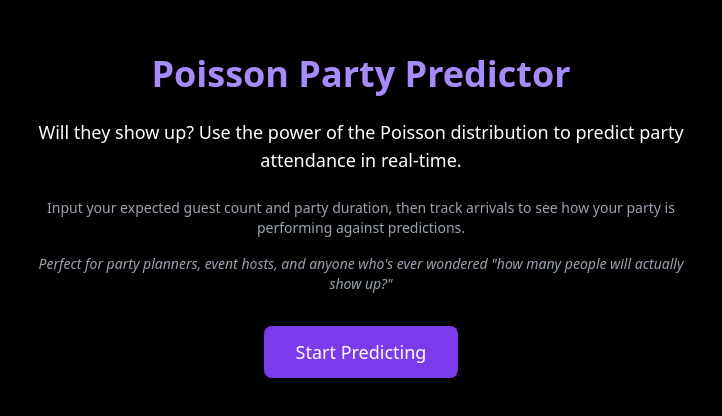
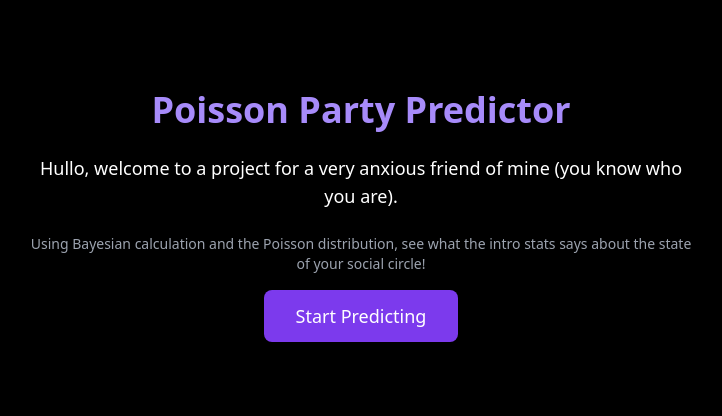
Before and after one commit to osmkhan/poisson-party-predictor, a React (Vite) app: page / in a window 1280 px wide. Shown: the part 184-600 px from the top of the page, without its empty margins (279-1001 px from the left). Built offline with nearby package versions, Linux system fonts and the light colour scheme.

Commit message:
spruce it up

```diff
--- a/index.html
+++ b/index.html
@@ -4,7 +4,7 @@
     <meta charset="UTF-8" />
     <link rel="icon" type="image/svg+xml" href="/vite.svg" />
     <meta name="viewport" content="width=device-width, initial-scale=1.0" />
-    <title>Are you popular?</title>
+    <title>Do you have friends??</title>
   </head>
   <body>
     <div id="root"></div>
--- a/src/components/PartyApp.jsx
+++ b/src/components/PartyApp.jsx
@@ -14,15 +14,11 @@ const LandingPage = ({ onEnter, show }) => {
         </h1>
 
         <div className="text-lg mb-6">
-          Will they show up? Use the power of the Poisson distribution to predict party attendance in real-time.
+          Hullo, welcome to a project for a very anxious friend of mine (you know who you are).
         </div>
 
         <div className="text-gray-400 mb-4 text-sm">
-          Input your expected guest count and party duration, then track arrivals to see how your party is performing against predictions.
-        </div>
-
-        <div className="text-gray-400 mb-8 text-sm italic">
-          Perfect for party planners, event hosts, and anyone who's ever wondered "how many people will actually show up?"
+          Using Bayesian calculation and the Poisson distribution, see what the intro stats says about the state of your social circle!
         </div>
 
         <button
```
